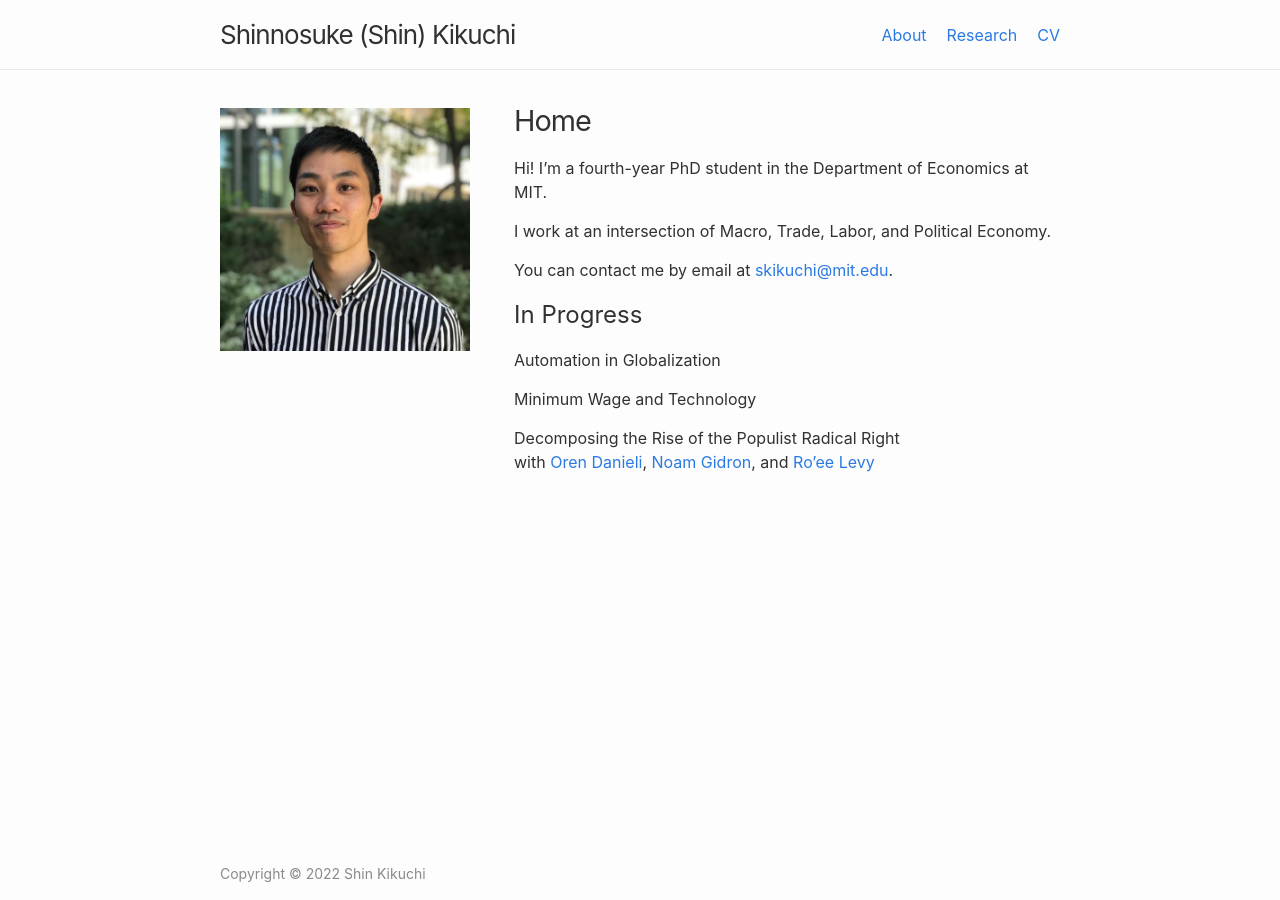
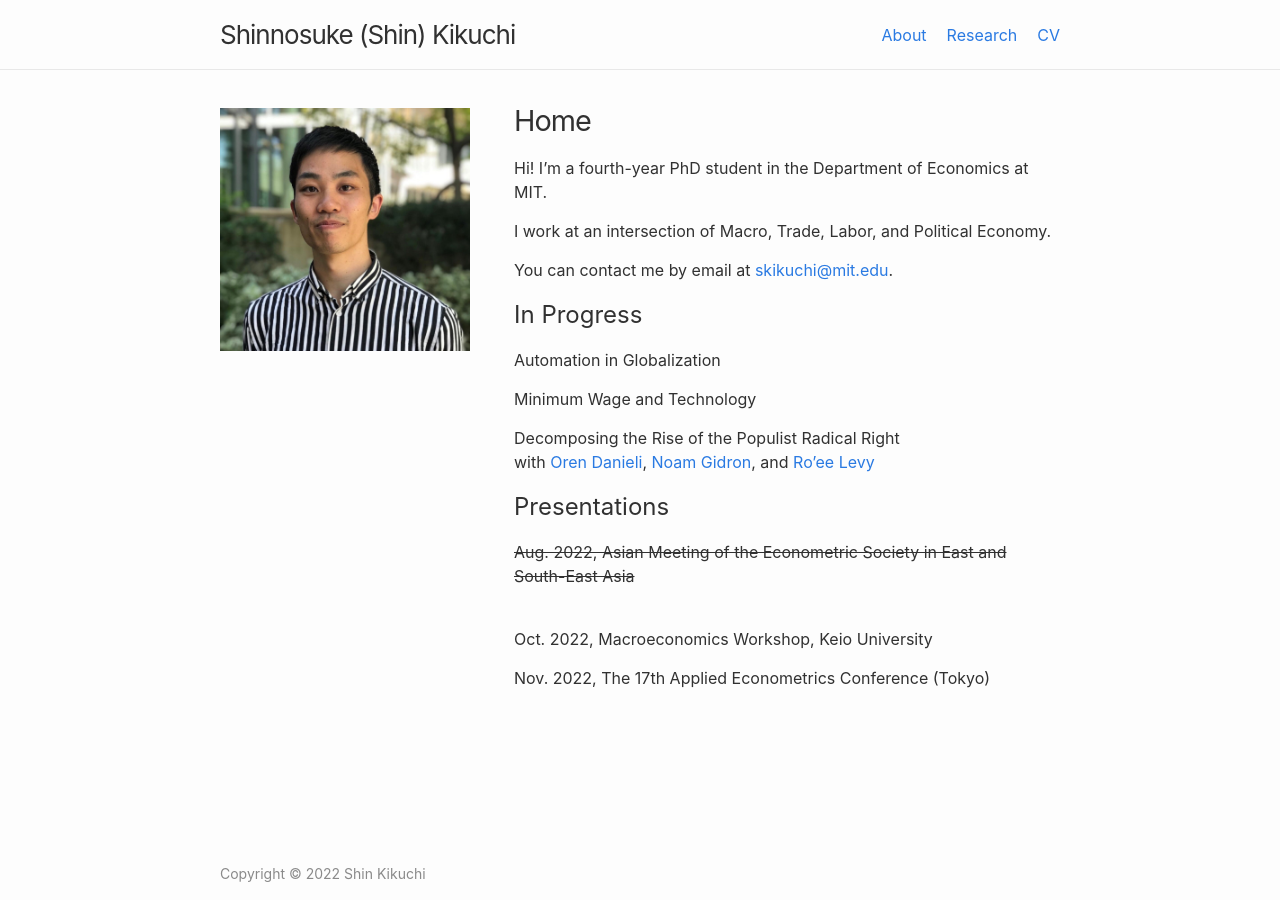
Before and after one commit to shinnkikuchi/shinnkikuchi.github.io, a Jekyll site: the page built from index.md, in a window 1280 px wide. Built offline with Jekyll 4.4.1, drawn with Linux system fonts in a browser that asks for light colours.

Commit message:
Update index.md

```diff
--- a/index.md
+++ b/index.md
@@ -20,3 +20,11 @@ Minimum Wage and Technology<br>
 
 Decomposing the Rise of the Populist Radical Right<br>
 with <a href="https://www.orendanieli.com/home" target="_blank">Oren Danieli</a>, <a href="https://scholar.harvard.edu/gidron/home" target="_blank">Noam Gidron</a>, and <a href="https://www.roeelevy.com/" target="_blank">Ro'ee Levy</a>
+
+## Presentations
+
+<s>Aug. 2022, Asian Meeting of the Econometric Society in East and South-East Asia</s><br>
+
+Oct. 2022, Macroeconomics Workshop, Keio University<br>
+
+Nov. 2022, The 17th Applied Econometrics Conference (Tokyo)<br>
```
